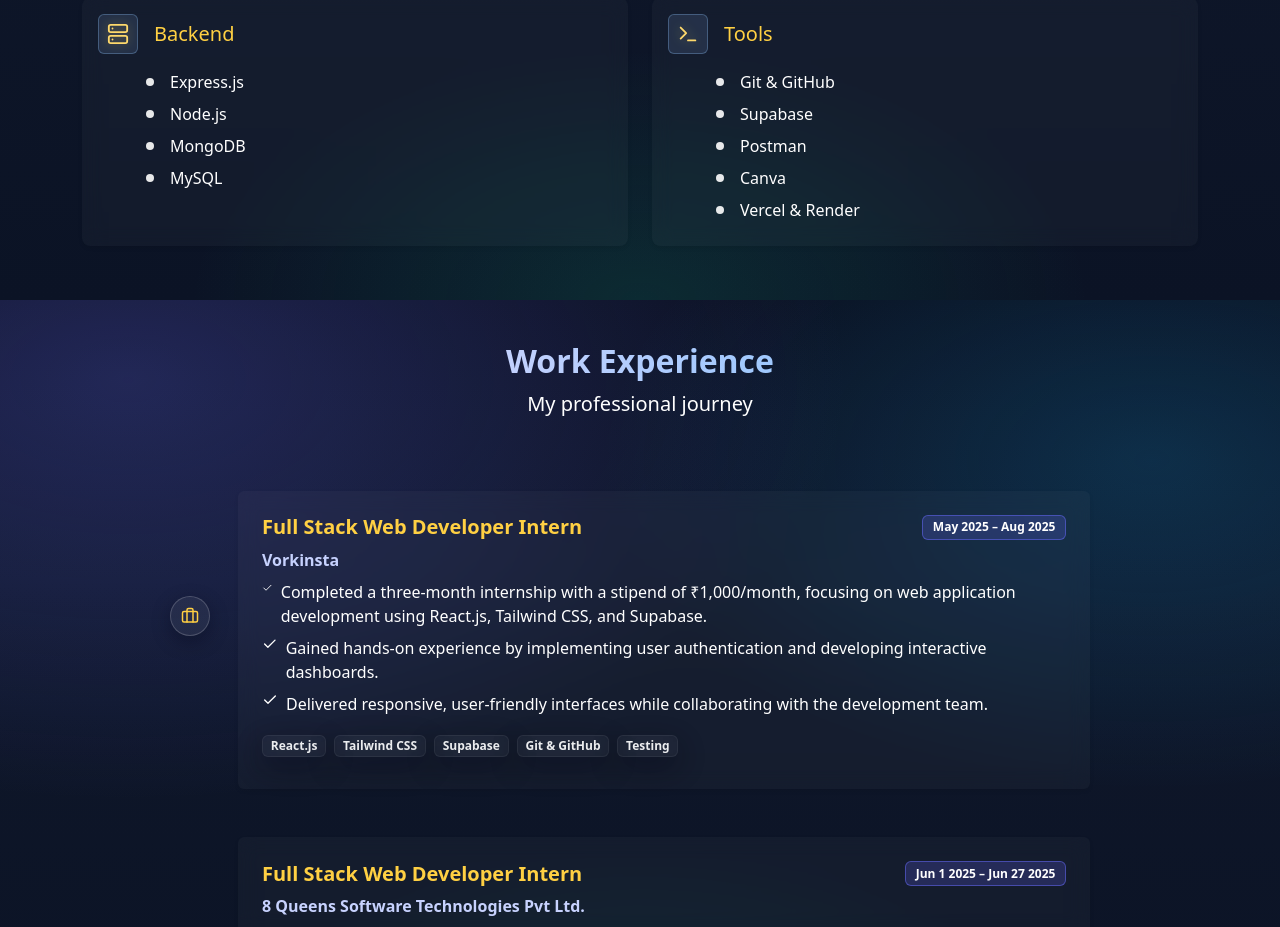
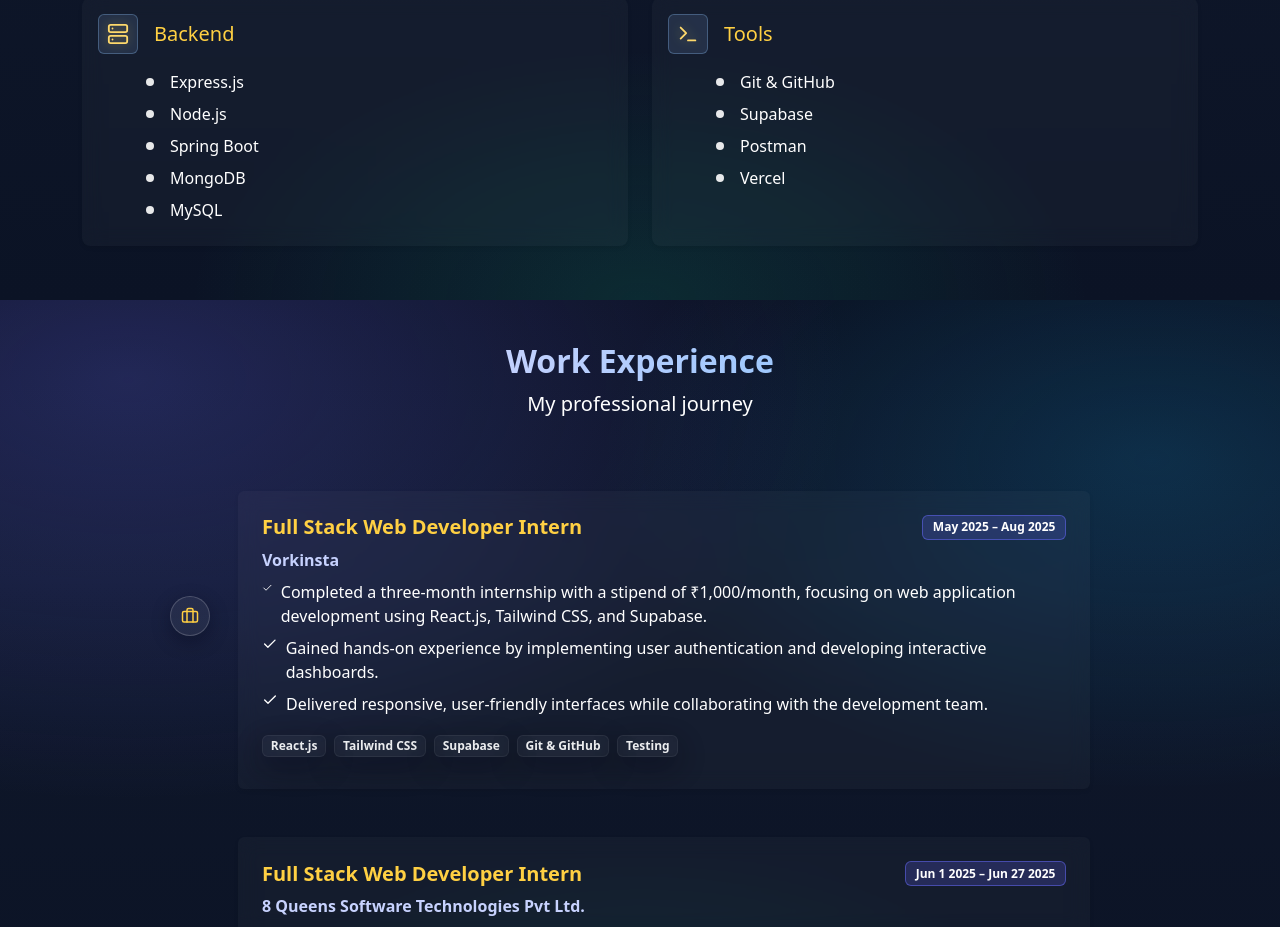
Before and after one commit to Sriman484/portfolio, a React (Vite) app: page / in a window 1280 px wide. Shown: the part 2100-3027 px from the top of the page. Built offline with nearby package versions, Linux system fonts and the light colour scheme.

Commit message:
Updated skills and Resume

```diff
--- a/src/components/Skills.jsx
+++ b/src/components/Skills.jsx
@@ -15,12 +15,12 @@
   {
     category: "Backend",
     icon: <Server className="bi-icon" />,
-    items: ["Express.js", "Node.js", "MongoDB", "MySQL"],
+    items: ["Express.js", "Node.js", "Spring Boot", "MongoDB", "MySQL"],
   },
   {
     category: "Tools",
     icon: <Terminal className="bi-icon" />,
-    items: ["Git & GitHub", "Supabase", "Postman", "Canva", "Vercel & Render"],
+    items: ["Git & GitHub", "Supabase", "Postman", "Vercel"],
   },
 ];
 
```
Also changed, not shown: 1 other file (tests, documents, lock files or other folders).
